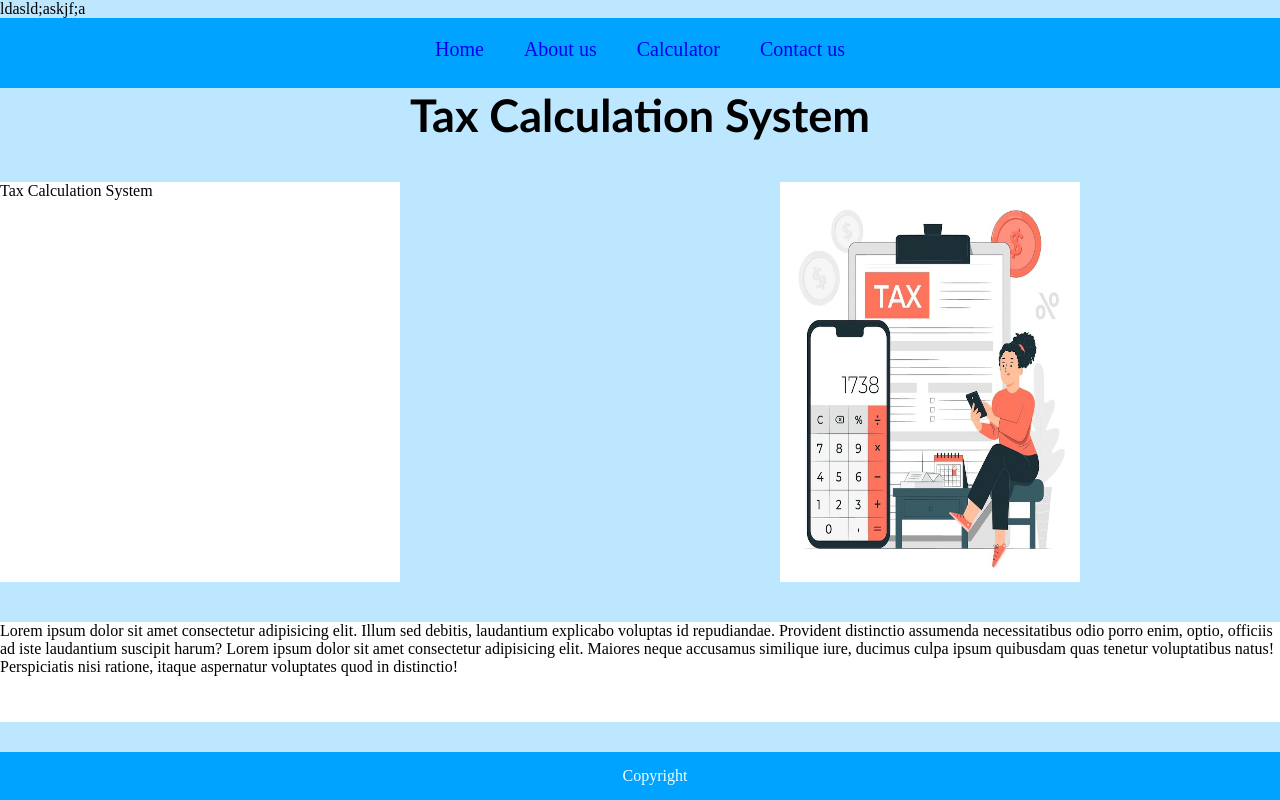
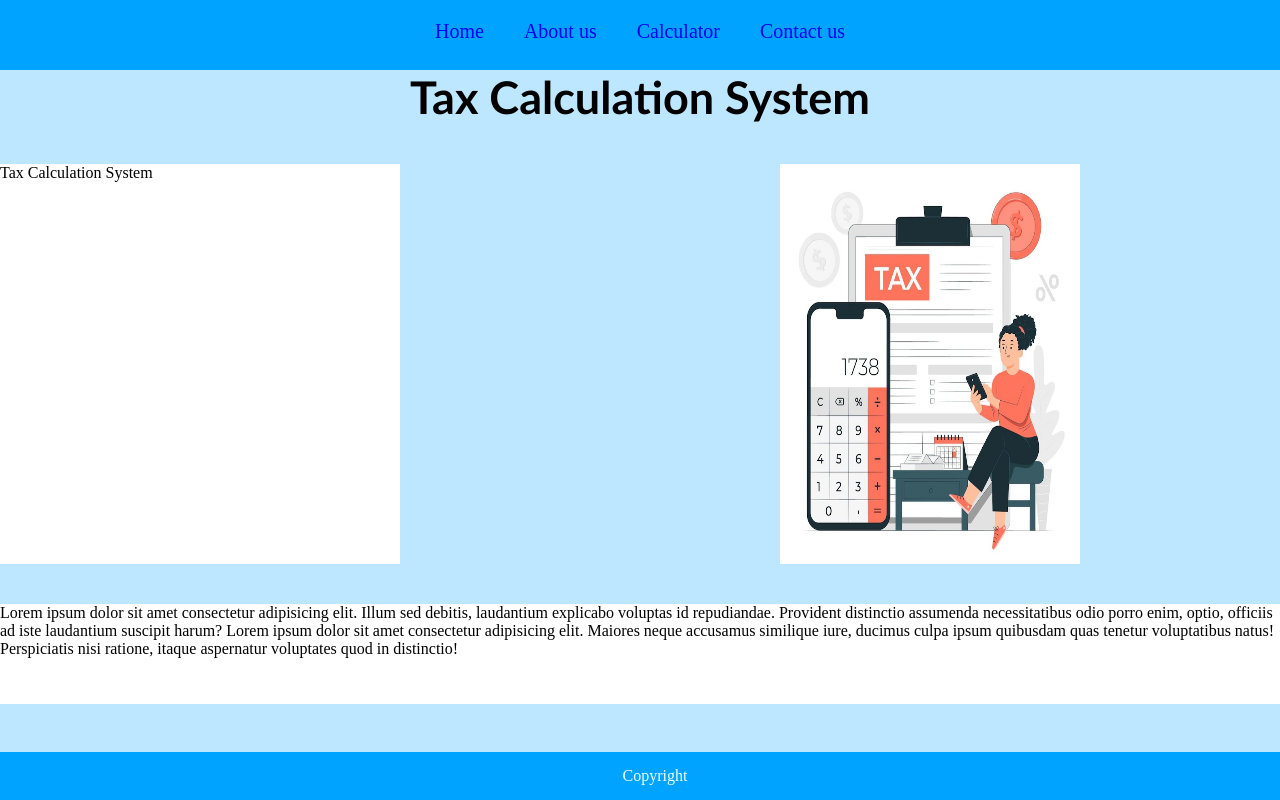
Before and after one commit to Prajeet111/Collaborative, a plain HTML site: page index.html in a window 1280 px wide. Drawn offline with Linux system fonts and the light colour scheme.

Commit message:
removed p

```diff
--- a/index.html
+++ b/index.html
@@ -12,7 +12,7 @@
 
 </style>
 <body>
-    <p>ldasld;askjf;a</p>
+
     <section class="container">
         <div class="item">
             <a style="text-decoration: none;" href="./home.html">Home</a>
```
